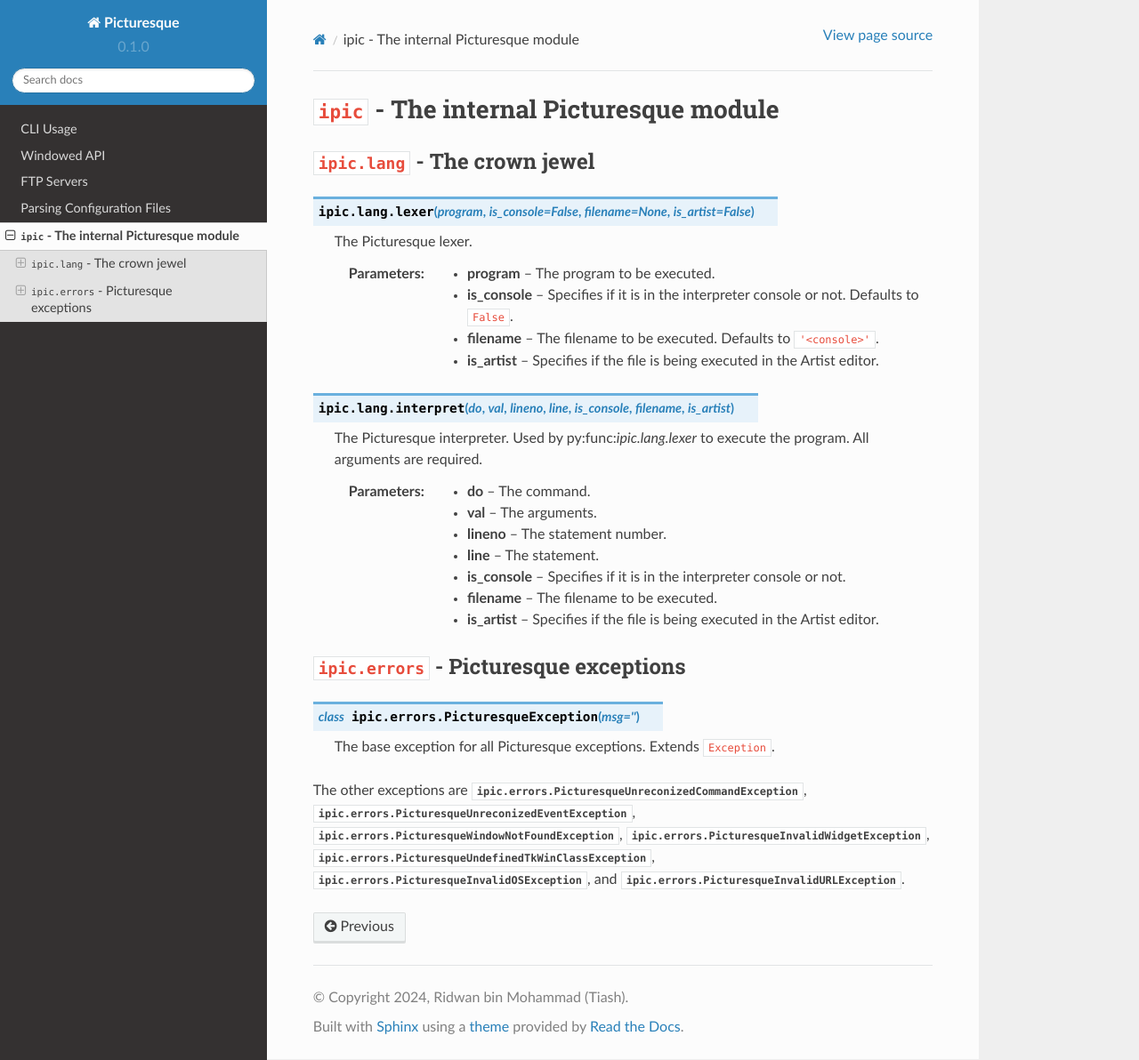
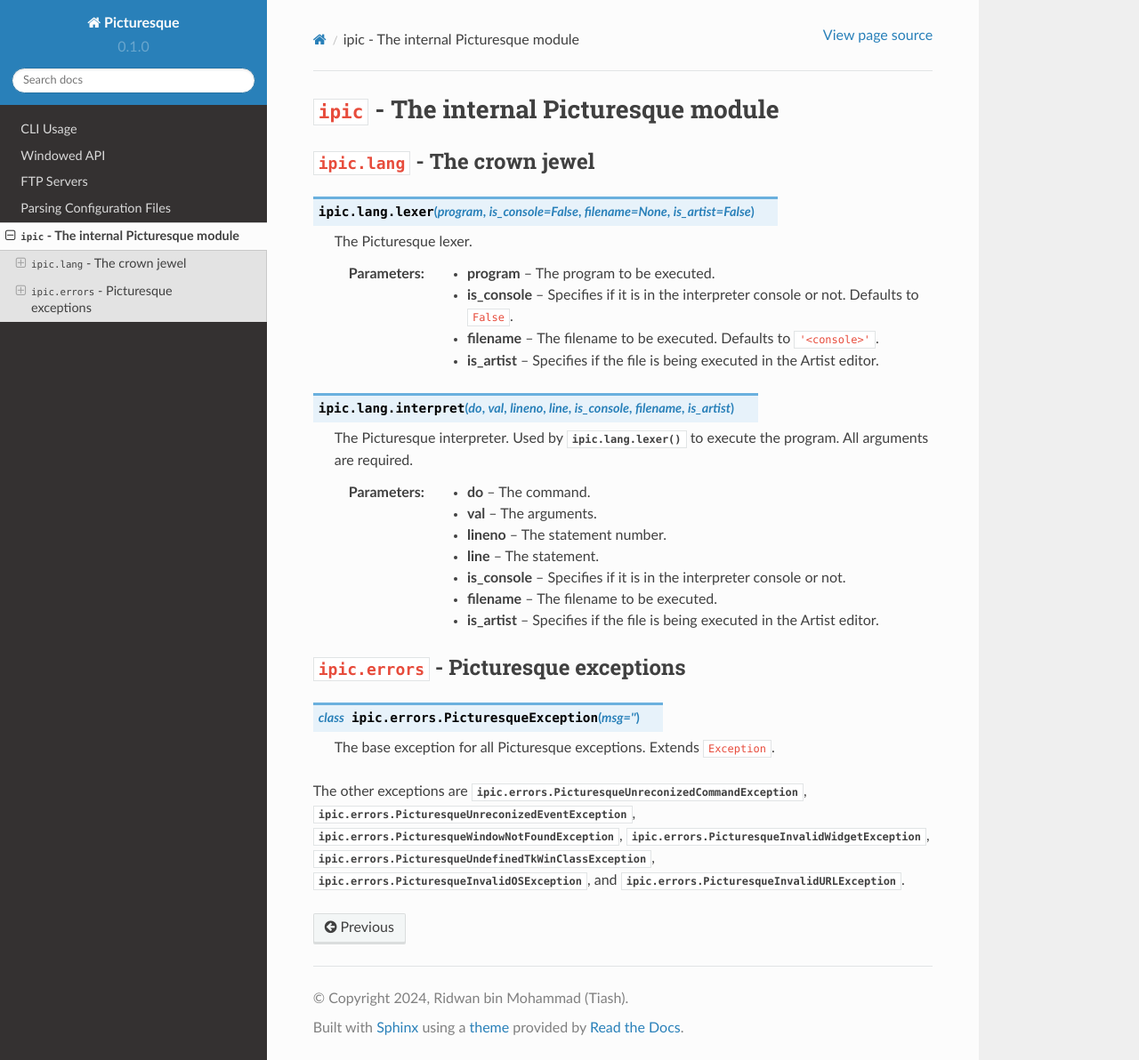
Before and after one commit to tiashDev/pic-docs, a Sphinx documentation site: the page built from docs/source/ipic.rst, in a window 1280 px wide and 1192 px high. Shown: the whole window at 89% size. Built offline with Sphinx 7.4.7 and the Read the Docs theme 2.0.0, drawn with Linux system fonts in a browser that asks for light colours.

Commit message:
Update ipic.rst

```diff
--- a/docs/source/ipic.rst
+++ b/docs/source/ipic.rst
@@ -17,7 +17,7 @@
 .. function:: interpret(do, val, lineno, line, is_console, filename, is_artist)
    :module: ipic.lang
 
-   The Picturesque interpreter. Used by py:func:`ipic.lang.lexer` to execute the program. All arguments are required.
+   The Picturesque interpreter. Used by :py:func:`ipic.lang.lexer` to execute the program. All arguments are required.
 
    :param do: The command.
    :param val: The arguments.
```
